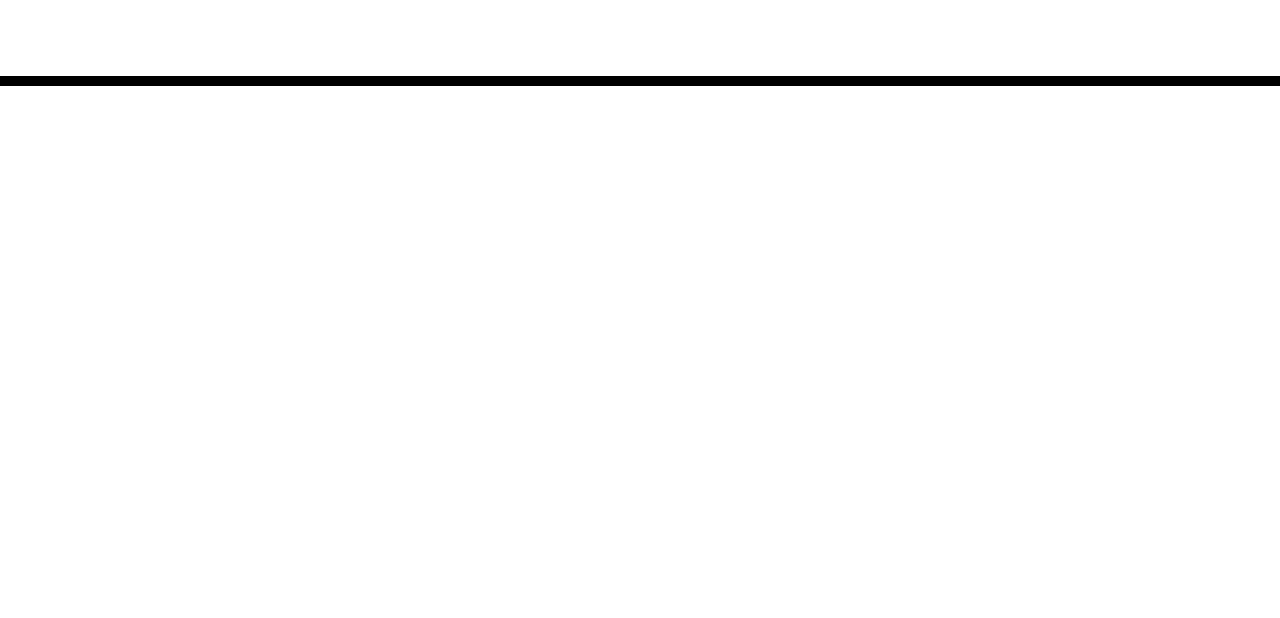
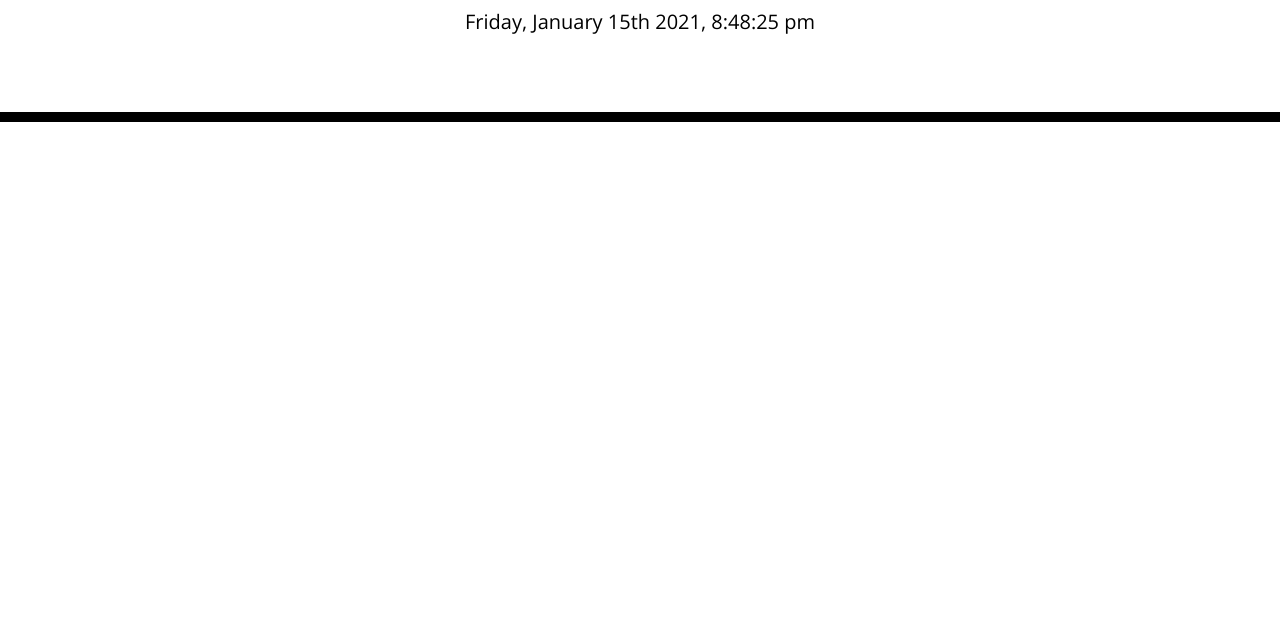
Before and after one commit to oliviaowen1/Work_Day_Planner, a plain HTML site: page Develop/index.html in a window 1280 px wide. Shown: the part 182-800 px from the top of the page. Drawn offline with nearby package versions, Linux system fonts and the light colour scheme.

Commit message:
Added the current day, date and time

```diff
--- a/Develop/index.html
+++ b/Develop/index.html
@@ -35,5 +35,6 @@
 
     <script src="https://cdnjs.cloudflare.com/ajax/libs/jquery/3.2.1/jquery.min.js"></script>
     <script src="https://cdnjs.cloudflare.com/ajax/libs/moment.js/2.24.0/moment.min.js"></script>
+    <script src="./script.js"></script>
   </body>
 </html>
--- a/Develop/script.js
+++ b/Develop/script.js
@@ -0,0 +1,3 @@
+// // Below will display the current date and day for the day you use the webpage
+// This uses moment.js to give the date, everything is the brackets can be amended to whatever date format you choose.
+$("#currentDay").text(moment().format("dddd, MMMM Do YYYY, h:mm:ss a"));
```
